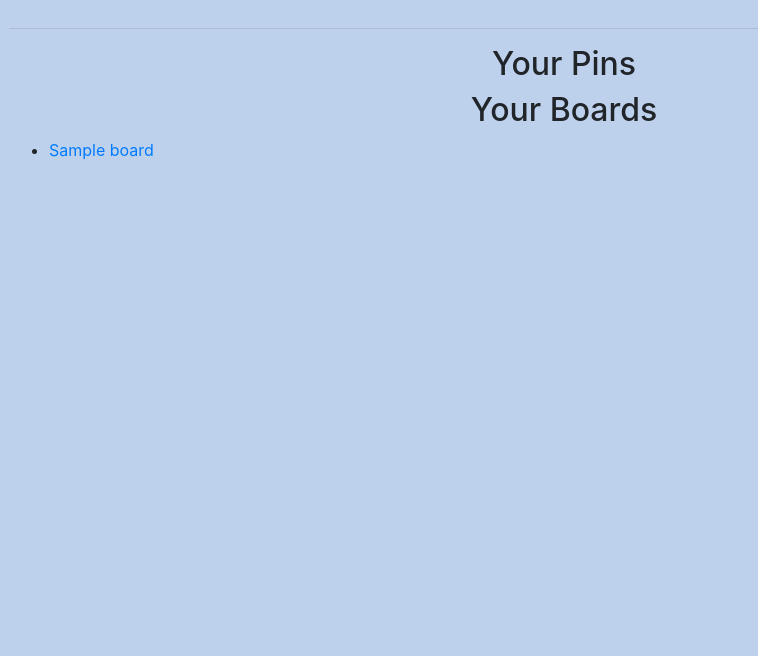
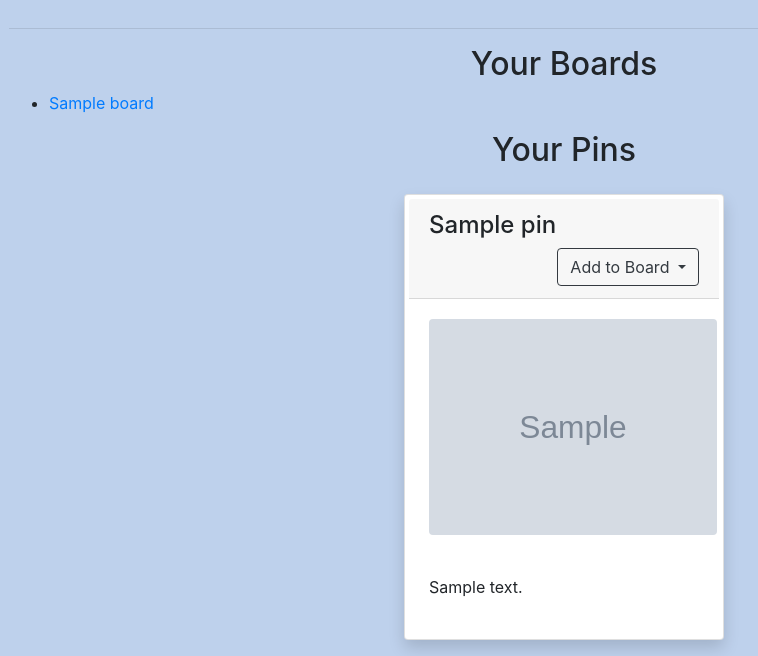
Before and after one commit to sarahbeverton/capstone, a Django app: page /profile/ in a window 1280 px wide. Shown: the part 378-1034 px from the top of the page, without its empty margins (76-834 px from the left). Before the commit the page ends 538 px from the top, so only its background shows below. Run offline with Django 3.2, Linux system fonts and the light colour scheme; a user stored in the database is signed in; tables that the repository leaves empty hold one stand-in row (values such as "Sample post"); grey boxes marked "Sample" are stand-in pictures; some libraries are stand-ins or nearby versions.

Commit message:
all pins show up on index, adds view and template for specific pins, can save pins to user

```diff
--- a/authentication/views.py
+++ b/authentication/views.py
@@ -3,14 +3,17 @@ from django.views.generic import View
 from django.contrib.auth import logout, login, authenticate
 from authentication.forms import LoginForm, SignUpForm
 from pinusers.models import PinUser
+from pins.models import Pin
 # Create your views here.
 
 
 class IndexView(View):
     def get(self, request):
+        pins = Pin.objects.all().order_by('-created_at')
         html = "index.html"
-        context = {}
+        context = {'pins': pins}
         return render(request, html, context)
+
 
 class SignUpView(View):
     form_class = SignUpForm
--- a/boards/views.py
+++ b/boards/views.py
@@ -4,6 +4,7 @@ from django.views.generic import View
 from boards.models import Board
 from boards.forms import BoardForm
 from pinusers.models import PinUser
+from pins.models import Pin
 # Create your views here.
 
 
--- a/config/urls.py
+++ b/config/urls.py
@@ -22,5 +22,6 @@ urlpatterns = [
     path('admin/', admin.site.urls),
     path('', include('authentication.urls')),
     path('', include('pinusers.urls')),
-    path('boards/', include('boards.urls')),
+    path('board/', include('boards.urls')),
+    path('pin/', include('pins.urls')),
 ] + static(settings.MEDIA_URL, document_root=settings.MEDIA_ROOT)
--- /dev/null
+++ b/pins/urls.py
@@ -0,0 +1,9 @@
+from django.urls import path
+
+from pins import views
+
+urlpatterns = [
+    #path('addpin/', views.AddPinView.as_view()),
+    path('<int:pin_id>/', views.PinView.as_view()),
+    path('save/<int:pin_id>/', views.SaveView.as_view()),
+]
--- a/pinusers/views.py
+++ b/pinusers/views.py
@@ -9,5 +9,6 @@ from boards.models import Board
 def profile(request):
     current_user = PinUser.objects.get(username=request.user.username)
     boards = Board.objects.filter(user=current_user)
-    context = {'boards': boards}
+    user_pins = current_user.pins.values()
+    context = {'boards': boards, 'pins': user_pins}
     return render(request, 'profile.html', context)
--- a/templates/board_detail.html
+++ b/templates/board_detail.html
@@ -28,6 +28,7 @@
     </div>
     <div class="card-body">
       <p>{{ pin.description }}</p>
+      <a href="/pin/{{ pin.id }}" class="stretched-link"></a>
     </div>
   </div>
   {% endfor %}
--- a/templates/profile.html
+++ b/templates/profile.html
@@ -15,17 +15,61 @@
   </div>
   <hr />
   <div class="your-pins" style="width: 100%">
-    <h2 class="text-center">Your Pins</h2>
-  </div>
-  <div class="your-pins" style="width: 100%">
     <h2 class="text-center">Your Boards</h2>
     <ul>
       {% for board in boards %}
       <li>
-        <a href="/boards/{{ board.id }}/">{{ board.title }}</a>
+        <a href="/board/{{ board.id }}/">{{ board.title }}</a>
       </li>
       {% endfor %}
     </ul>
   </div>
+  <div class="your-pins" style="width: 100%">
+    <h2 class="text-center">Your Pins</h2>
+  </div>
+  <div class="row">
+    {% for pin in pins %}
+    <div class="card shadow p-1 mb-3 mt-3 mx-auto bg-white rounded"
+         style="max-width: 20em;">
+      <div class="card-header">
+        <h4>{{ pin.title }}</h4>
+
+        <div class="btn-group float-right">
+            <button
+              type="button"
+              class="btn btn-outline-dark dropdown-toggle"
+              data-toggle="dropdown"
+              aria-haspopup="true"
+              aria-expanded="false"
+            >
+              Add to Board
+            </button>
+
+            <div class="dropdown-menu">
+                {% if boards %}
+                {% for board in boards %}
+                <a class="dropdown-item" href="/board/{{ board.id }}/">{{ board.title }}</a>
+                {% endfor %}
+                {% endif %}
+            </div>
+
+      </div>
+
+    </div>
+      <div class="card-body col-lg-3 col-md-4 col-xs-6">
+        <img
+          src="/media/{{ pin.photo }}"
+          alt="pinphoto"
+          class="rounded mx-auto"
+          style="max-width: 18em;"
+        />
+      </div>
+      <div class="card-body">
+        <p>{{ pin.description }}</p>
+        <!--<a href="/pin/{{ pin.id }}" class="stretched-link"></a>-->
+      </div>
+    </div>
+    {% endfor %}
+  </div>
 </div>
 {% endblock %}
```
Also changed, not shown: pins/views.py (+26 -1 lines), templates/index.html (+27 -4 lines), templates/pin_detail.html (added, +19 -0 lines).
